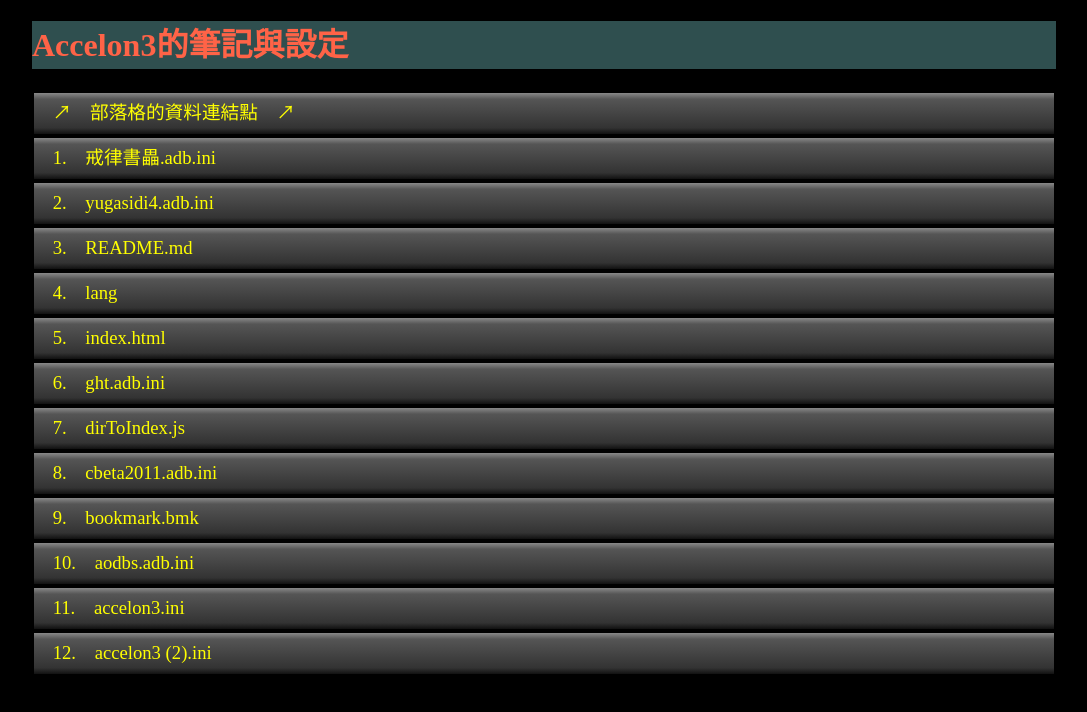
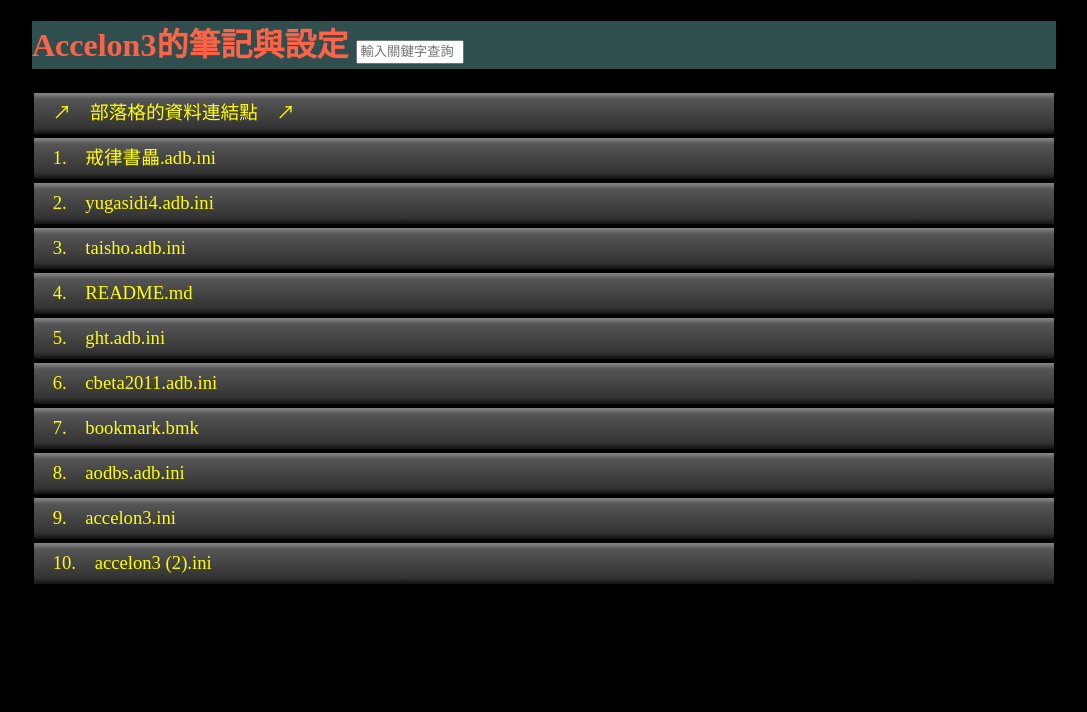
Before and after one commit to adbdao/my-adb.ini, a plain HTML site: page index.html in a window 1280 px wide. Shown: the whole page, without its empty margins (104-1191 px from the left). Drawn offline with Linux system fonts and the light colour scheme.

Commit message:
Index add search

```diff
--- a/index.html
+++ b/index.html
@@ -85,7 +85,7 @@
         }
     </style>
     <script>
-var ArrLi = ["戒律書畾.adb.ini","yugasidi4.adb.ini","README.md","lang","index.html","ght.adb.ini","dirToIndex.js","cbeta2011.adb.ini","bookmark.bmk","aodbs.adb.ini","accelon3.ini","accelon3 (2).ini"]
+        var ArrLi = ["戒律書畾.adb.ini", "yugasidi4.adb.ini", "taisho.adb.ini", "README.md", "ght.adb.ini", "cbeta2011.adb.ini", "bookmark.bmk", "aodbs.adb.ini", "accelon3.ini", "accelon3 (2).ini"]
         window.onload = function () {
             // 以傳統js語法，不用jQuery 或 jquery.mobile，動態插入網址，這樣，所有瀏覽器都支援
             // 因為不用ol li 所以自訂 有序清單 的數字
@@ -96,18 +96,33 @@
                 // 加入超連結
                 aA.setAttribute('href', './' + k)
                 aA.innerHTML = '　' + j + '.　' + k
+                // 加入data*名稱，才可動態查詢，有了這個屬性，可以用 CSS 來獲取
+                g.setAttribute('data-title', k.toLowerCase())
                 g.className = 'small'
                 g.appendChild(aA)
                 mula.appendChild(g)
                 j++
             }
         }
+        function dt() {
+            // 查詢，並動態呈現
+            // 把輸入值轉小寫，就可以大小寫通查，因為在data-title已轉小寫
+            var x = search.value.toLowerCase()
+            if (!x) {
+                // 當沒有數值的時候，清空style，避免清空的時候無法還原所有的清單
+                search_style.innerHTML = ''
+            } else {
+                // style 裡面動態寫入寫入下方的 CSS，如此一來，data-title 裡面只要有吻合的字串，就會顯示，沒有就會被加入display:none的屬性
+                search_style.innerHTML = '.small:not([data-title*="' + x + '"]) {display: none;}'
+            }
+        }
     </script>
+    <style id="search_style"></style>
 </head>
 
 <body>
     <div id="mula">
-        <h1 class="big">Accelon3的筆記與設定</h1>
+        <h1 class="big">Accelon3的筆記與設定 <input type="text" id="search" style="height:14pt;width:100px;" placeholder="輸入關鍵字查詢" onkeyup="dt()"></h1>
         <div class="small"><a href="http://adbdao.blogspot.com/2018/07/blog-post.html">　↗　部落格的資料連結點　↗</a></div>
     </div>
 </body>
```
Also changed, not shown: dirToIndex.js (+2 -7 lines), 2 other files.
